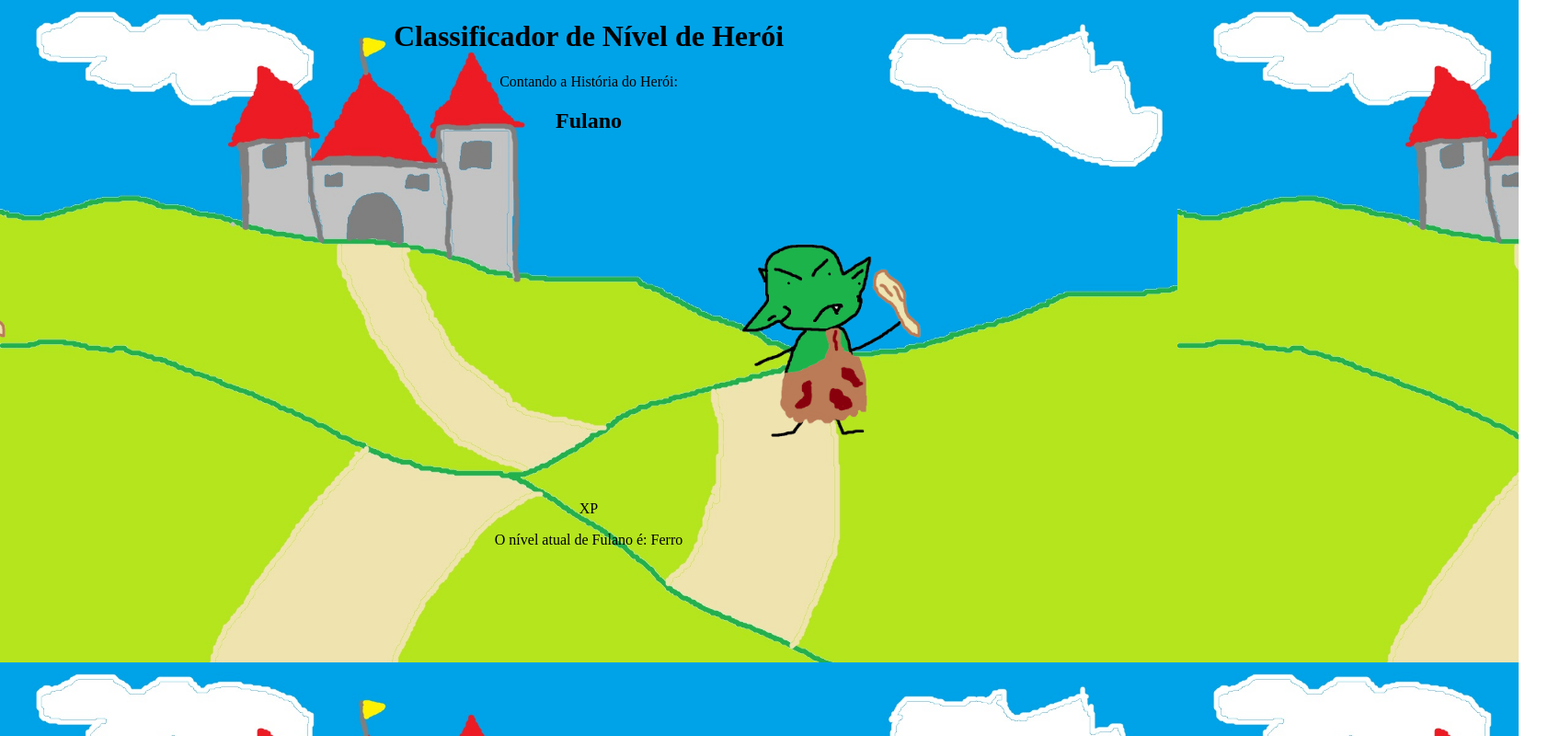
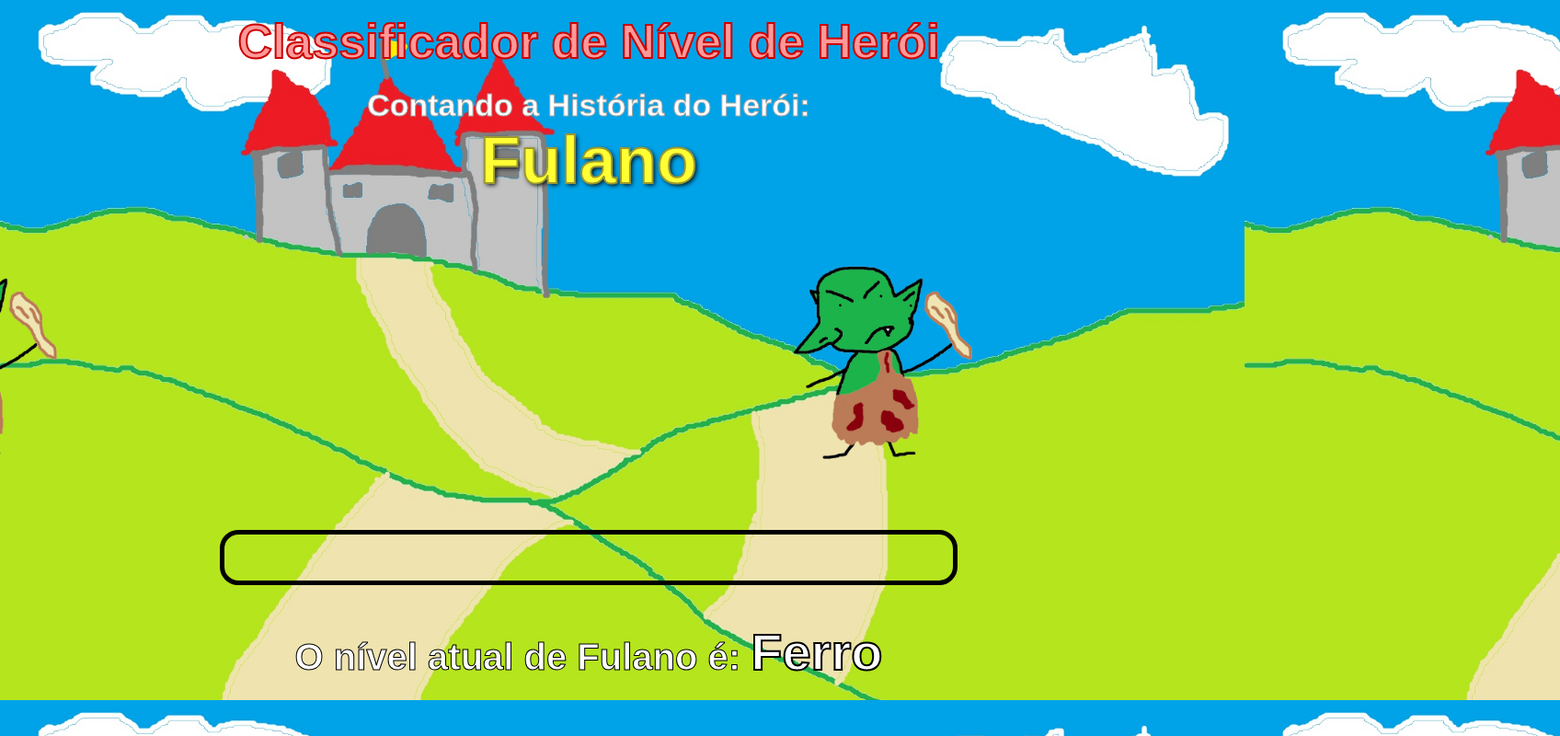
Before and after one commit to GabRodVal/dio-challenge-cnh, a plain HTML site: page index.html in a window 1280 px wide. Shown: the whole page at 92% size, 1696 px wide, since content can reach past the window. Drawn offline with Linux system fonts and the light colour scheme.

Commit message:
finish html

```diff
--- a/index.html
+++ b/index.html
@@ -6,20 +6,20 @@
     <title>Classificador de Nível de Herói</title>
 
 </head>
-<body style="background-image: url('img/castelinho_do_paint.jpg'); background-size: cover; overflow: hidden;">
-    <h1 style="text-align: center;">Classificador de Nível de Herói</h1>
-    <div style="text-align: center;">
-        <p>Contando a História do Herói:</p>
-        <h2 style="cursor: pointer;" id="heroname" onclick="changeName()"></h2>
+<body style="margin: -20px; background-image: url('img/castelinho_do_paint.jpg'); background-size: cover; overflow: hidden;">
+    <h1 style="text-align: center; font-family:Arial, Helvetica, sans-serif; font-weight: bold; font-size: 52px; color: rgb(255,153,153); -webkit-text-stroke-width: 2px; -webkit-text-stroke-color:rgb(204,0,0);">Classificador de Nível de Herói</h1>
+    <div style="margin:-15px;font-family:Arial, Helvetica, sans-serif; font-weight: bold; text-align: center;">
+        <p style="color: white; font-size: 34px; -webkit-text-stroke-color: rgb(165, 165, 165); -webkit-text-stroke-width: 1px;">Contando a História do Herói:</p>
+        <h2 style="margin:-35px; cursor: pointer; font-size: 72px; color: rgb(255,255,51); text-shadow:2px 2px 5px black; -webkit-text-stroke-width: 2px; -webkit-text-stroke-color: rgb(153,153,51);" id="heroname" onclick="changeName()"></h2>
     </div>
 
-    <div style="width:100%; padding: 15%;" id="goblins">
-        <!--<img style="width: 20%; height: 20%; animation: alternate-reverse 100px;" src="img/goblin.png">-->
-    </div>
+    <div style="width:100%; padding: 15%;" id="goblins"></div>
 
-    <div style="text-align: center;">
-        XP
-        <p>O nível atual de <span id="heroname2"></span> é: <span id="herolevel"></span></p>
+    <div style="align-items:center; text-align: center;">
+        <div id="progress-border" style="height: 50px; width: 60%; display: block; margin: auto; border: 5px solid; border-radius: 20px;">
+            <div id="progress-bar" style="width: 0%; height: 100%; border-radius: 15px;"></div>
+        </div>
+        <p style="font-size:40px; font-family:Arial, Helvetica, sans-serif; font-weight: bold; color: white; -webkit-text-stroke-width: 1px;-webkit-text-stroke-color: black;">O nível atual de <span id="heroname2"></span> é: <span id="herolevel" style = "font-size:56px; -webkit-text-stroke-width: 2px;"></span></p>
     </div>
 
     <script src="index.js"></script>
```
